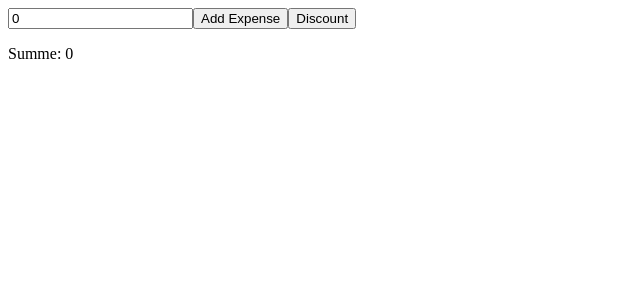
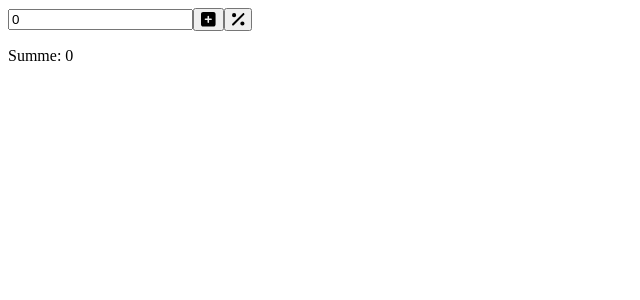
Before and after one commit to Kikovich1969/vue-input-component, a Vue app: page / in a window 1280 px wide. Shown: the top 300 px of the page, without its empty margins (0-640 px from the left). Built offline with nearby package versions, Linux system fonts and the light colour scheme.

Commit message:
Added FontAwesome

```diff
--- a/package.json
+++ b/package.json
@@ -8,6 +8,11 @@
     "lint": "eslint . --ext .vue,.js,.jsx,.cjs,.mjs --fix --ignore-path .gitignore"
   },
   "dependencies": {
+    "@fortawesome/fontawesome-svg-core": "^6.2.0",
+    "@fortawesome/free-brands-svg-icons": "^6.2.0",
+    "@fortawesome/free-regular-svg-icons": "^6.2.0",
+    "@fortawesome/free-solid-svg-icons": "^6.2.0",
+    "@fortawesome/vue-fontawesome": "^3.0.2",
     "vue": "^3.2.41"
   },
   "devDependencies": {
--- a/src/App.vue
+++ b/src/App.vue
@@ -16,7 +16,7 @@ export default {
   },
   watch: {
     expenses: {
-      handler(oldValue, newValue){
+      handler(){
         this.inputCount = this.expenses.length;
         this.evaluateResult();
       },
--- a/src/components/ExpenseInput.vue
+++ b/src/components/ExpenseInput.vue
@@ -11,7 +11,10 @@ export default {
   },
   methods: {
     calculateDiscount() {
-      this.calculatedDiscount = (this.expense - (this.expense / 100) * this.discount).toFixed(2);
+      this.calculatedDiscount = (
+        this.expense -
+        (this.expense / 100) * this.discount
+      ).toFixed(2);
       this.discount = 0;
       this.showDiscountInput = false;
     },
@@ -32,11 +35,8 @@ export default {
 <template>
   <section>
     <div v-if="showDiscountInput">
-      <input
-        type="number"
-        v-model.number="discount"
-      />
-      <button @click="calculateDiscount">Add discount</button>
+      <input type="number" v-model.number="discount" />
+      <button @click="calculateDiscount"><font-awesome-icon icon="fa-solid fa-square-check" size="lg" /></button>
     </div>
     <div>
       <input
@@ -44,14 +44,18 @@ export default {
         :value="expense"
         @input="$emit('update:expense', $event.target.value)"
       />
-      <button @click="$emit('addExpenseInput')">Add Expense</button>
+      <button @click="$emit('addExpenseInput')">
+        <font-awesome-icon icon="fa-solid fa-square-plus" size="lg" />
+      </button>
       <button
         v-if="!hideRemoveButton"
         @click="$emit('removeExpenseInput', index)"
       >
-        Remove Expense
+        <font-awesome-icon icon="fa-solid fa-square-minus" size="lg" />
       </button>
-      <button @click="toggleDiscountInput">Discount</button>
+      <button @click="toggleDiscountInput">
+        <font-awesome-icon icon="fa-solid fa-percent" size="lg" />
+      </button>
     </div>
   </section>
 </template>
--- a/src/main.js
+++ b/src/main.js
@@ -1,7 +1,20 @@
 import { createApp } from "vue";
 import App from "./App.vue";
+
+/* import the fontawesome core */
+import { library } from '@fortawesome/fontawesome-svg-core';
+/* import font awesome icon component */
+import { FontAwesomeIcon } from '@fortawesome/vue-fontawesome';
+/* import specific icons */
+import { faSquarePlus } from '@fortawesome/free-solid-svg-icons';
+import { faSquareMinus } from '@fortawesome/free-solid-svg-icons';
+import { faPercent } from '@fortawesome/free-solid-svg-icons';
+import { faSquareCheck } from '@fortawesome/free-solid-svg-icons';
+/* add icons to the library */
+library.add(faSquarePlus, faSquareMinus, faPercent, faSquareCheck);
 
 import "./assets/main.css";
 
 const app = createApp(App);
+app.component('font-awesome-icon', FontAwesomeIcon);
 app.mount("#app");
```
Also changed, not shown: 1 other file (tests, documents, lock files or other folders).
